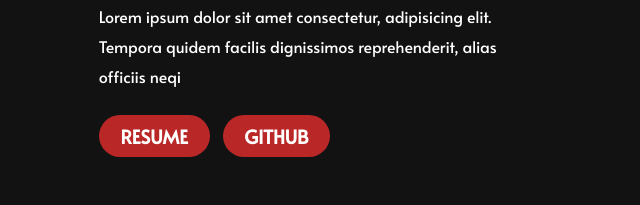
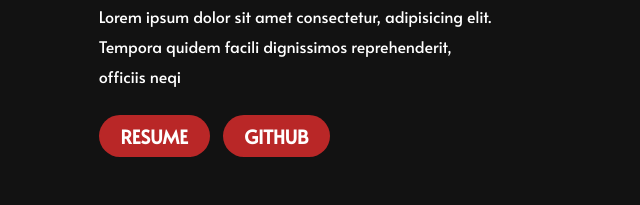
Before and after one commit to r0hit-negii/portfolio, a plain HTML site: page index.html in a window 1280 px wide. Shown: the part 452-657 px from the top of the page, 64-704 px from the left. Drawn offline with Linux system fonts and the light colour scheme.

Commit message:
sixth commit

```diff
--- a/index.html
+++ b/index.html
@@ -35,15 +35,15 @@
             <h1 class="rohit">I'm <span class="mini-text">R0hit Negi</span> </h1>
             <h1 class="deveop">I'm A <span class="mini-text">Frontend developer</span></h1>
             <p class="p1">Lorem ipsum dolor sit amet consectetur, adipisicing elit.</p>
-            <p class="p2">Tempora quidem facilis dignissimos reprehenderit, alias</p>
+            <p class="p2">Tempora quidem facili dignissimos reprehenderit, </p>
             <p class="p3">officiis neqi</p>
             <div class="btns">
-                <a href="ecommerce/Resume.pdf" target="__blank"><button class="git1"><h3>RESUME</h3></button></a>
+                <a href="ecommerce/Resume.pdf" target ="__blank"><button class="git1"><h3>RESUME</h3></button></a>
                 <a href="https://github.com/r0hit-negii" target="__blank"><button class="git"><h3>GITHUB</h3></button></a>
             </div>
         </div>
 
-        <div class="circle">
+        <div class="circle" >
         </div>
     </section>
 
```
